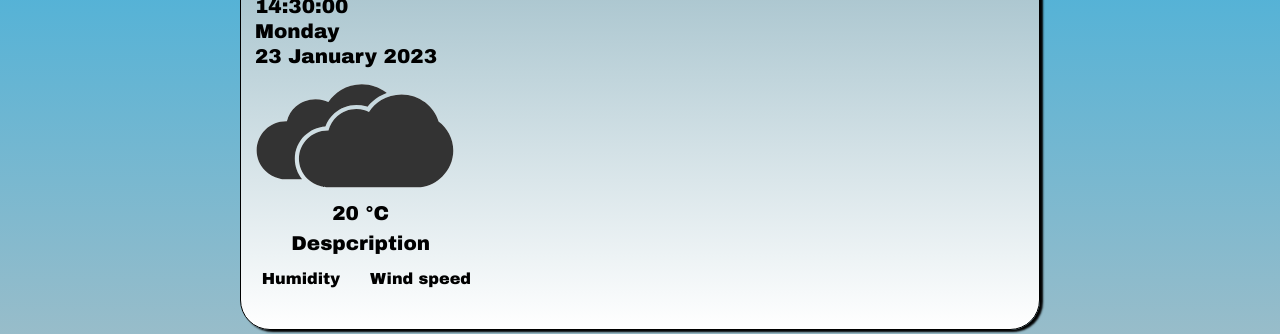
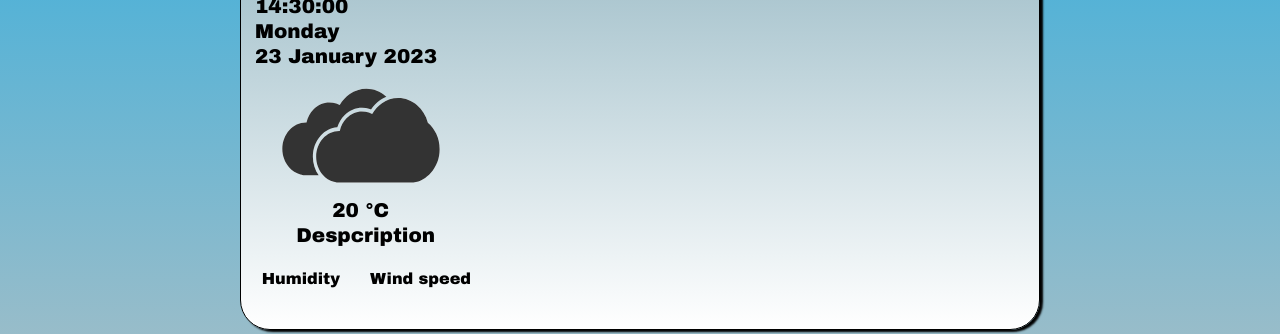
Before and after one commit to jedrek89/WeatherAPP-Angular, an Angular app: page / in a window 1280 px wide. Shown: the part 250-584 px from the top of the page. Built offline with nearby package versions, Linux system fonts and the light colour scheme; no server answers.

Commit message:
fix styles and html structure

```diff
--- a/src/app/app.component.html
+++ b/src/app/app.component.html
@@ -17,7 +17,7 @@
 
         <div class="box1_R1_C3">
           <div id="weatherIcon1" class="weatherIcon1">
-            <img src="../assets/cloudy.svg" width="200px" height="110px">
+            <img src="../assets/cloudy.svg" width="160px" height="100px">
           </div>
           <div id="temperature1" class="temperature1">20 &deg;C</div>
           <div id="description1" class="description1">Despcription</div>
--- a/src/app/app.component.scss
+++ b/src/app/app.component.scss
@@ -114,18 +114,20 @@ body{
         font-family: $font-family_1;
         font-size: 20px;
         .weatherIcon1{
-            padding: 10px 0px 0px 14px;
-            width: 200px;
-            height: 200px;
+            padding: 15px 0px 0px 0px;
+            width: 100%;
+            height: fit-content;
+            display: flex;
+            justify-content: center;
         }
         .temperature1{
-            padding: 10px 0px 0px 0px;
+            padding: 15px 0px 0px 0px;
             width: 100%;
             height: fit-content;
             text-align: center;
         }
         .description1{
-            padding: 10px 0px 0px 0px;
+            padding: 5px 0px 0px 10px;
             width: 100%;
             height: fit-content;
             text-align: center;
```
